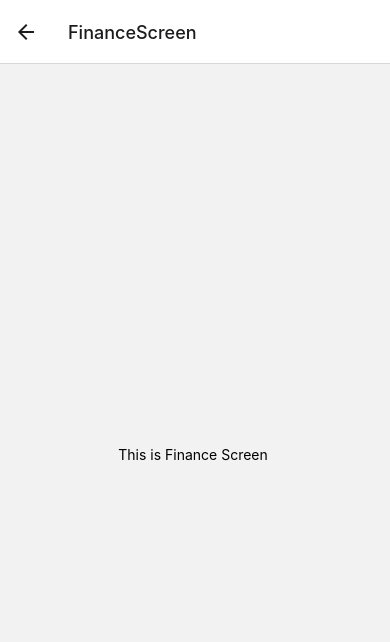
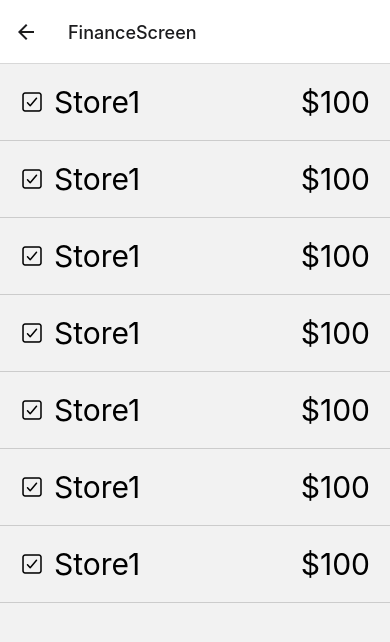
Before and after one commit to huytranquang03/life-game, a React Native app: screen /FinanceScreen in a window 390 px wide. Shown: the top 642 px of the page. Built offline with nearby package versions, Linux system fonts and the light colour scheme.

Commit message:
fix storeItem

```diff
--- a/components/layout/StoreItem.js
+++ b/components/layout/StoreItem.js
@@ -2,31 +2,24 @@ import React from 'react';
 import { View, Text, FlatList, StyleSheet, Pressable } from 'react-native';
 import { Ionicons } from '@expo/vector-icons';
 
-const data = [
-  { id: 1, icon: 'ios-shirt', item: 'Áo thu', price: '$10' },
-];
-
+function StoreItem({ data, onPress }) {
   function renderItem({ item }) {
     return (
       <Pressable
-      onPress={() => handlePress(item.id)}
+        onPress={() => onPress(item)}
         style={({ pressed }) => [styles.item, pressed && styles.pressed]}
       >
         <View style={styles.itemContent}>
+          <View style={styles.leftContainer}>
             <Ionicons name={item.icon} size={24} color="black" />
             <Text style={styles.storeText}>{item.item}</Text>
-        <Text style={styles.text}>{item.price}</Text>
+          </View>
+          <Text style={styles.price}>${item.price}</Text>
         </View>
       </Pressable>
     );
   }
 
-function handlePress(id) {
-  console.log('Pressed item with ID:', id);
-  // Add navigation here
-}
-
-function StoreItem() {
   return (
     <FlatList
       data={data}
@@ -40,22 +33,24 @@ const styles = StyleSheet.create({
   item: {
     borderBottomWidth: 1,
     borderBottomColor: '#ccc',
-    width:700,
+    width: '100%',
   },
   itemContent: {
     flexDirection: 'row',
-    justifyContent: 'space-between',
-    alignItems:'flex-end',
+    justifyContent: 'space-between', // Adjusts items to opposite sides
+    alignItems: 'center',
     padding: 20,
+  },
+  leftContainer: {
+    flexDirection: 'row',
+    alignItems: 'center',
   },
   storeText: {
     marginLeft: 10,
-    fontSize:30,
-    textAlign:'left',
+    fontSize: 30,
   },
-  text: {
-    marginLeft: 10,
-    fontSize:30,
+  price: {
+    fontSize: 30,
   },
   pressed: {
     opacity: 0.5,
--- a/screens/FinanceScreen.js
+++ b/screens/FinanceScreen.js
@@ -1,24 +1,26 @@
 import React from 'react';
-import { View, Button, StyleSheet ,Text} from 'react-native';
+import StoreItem from '../components/layout/StoreItem';
 
 const FinanceScreen = ({ navigation }) => {
+   const data = [
+      {id: 1, icon: 'checkbox-outline', item: 'Store1', price: 100},
+      {id: 2, icon: 'checkbox-outline', item: 'Store1', price: 100},
+      {id: 3, icon: 'checkbox-outline', item: 'Store1', price: 100},
+      {id: 4, icon: 'checkbox-outline', item: 'Store1', price: 100},
+      {id: 5, icon: 'checkbox-outline', item: 'Store1', price: 100},
+      {id: 6, icon: 'checkbox-outline', item: 'Store1', price: 100},
+      {id: 7, icon: 'checkbox-outline', item: 'Store1', price: 100},
+   ]
+   const handlePress = (item) => {
+		console.log("Pressed item with ID:", item.id);
+		navigation.navigate("MainGameScreen", {
+			actions: item.actions,
+		});
+	};
+    return (
+        <StoreItem data={data} onPress={handlePress} />
+    );
 
-    return (
-        <View style={styles.container}>
-              <Text> This is Finance Screen  </Text>
-        </View>
-    );
 };
 
-const styles = StyleSheet.create({
-    container: {
-        flex: 1,
-        justifyContent: 'center',
-        alignItems: 'center',
-    },
-    button: {
-        marginTop: 10,
-    },
-});
-
 export default FinanceScreen;
--- a/screens/RelationshipScreen.js
+++ b/screens/RelationshipScreen.js
@@ -1,5 +1,4 @@
 import React, { useContext } from "react";
-import { StyleSheet } from "react-native";
 import ListItem from "../components/layout/ListItem";
 import { UserContext } from "../store/UserContext";
 
--- a/store/UserContext.js
+++ b/store/UserContext.js
@@ -147,16 +147,28 @@ const UserProvider = ({ children }) => {
 
     const decreaseStats = () => {
       const calculatedStats = stats.map(stat => {
-            return { ...stat, progress: Math.max(0, stat.progress - Math.floor(Math.random() * 5) + 1) };  // Cập nhật giá trị progress bằng cách trừ đi decrement
+          // Xác định giá trị giảm dựa trên độ tuổi
+          let decrement;
+          if (age >= 1 && age <= 39) {
+              decrement = Math.floor(Math.random() * 5) + 1; // Giảm từ 1 đến 5
+          } else if (age >= 40 && age <= 80) {
+              decrement = Math.floor(Math.random() * 10) + 1; // Giảm từ 1 đến 10
+          } else {
+              decrement = 0; // Không giảm nếu nằm ngoài khoảng tuổi đã chỉ định
+          }
+
+          return { ...stat, progress: Math.max(0, stat.progress - decrement) };
       });
+
       const calculatedIntelStats = intelStats.map(intelStat => {
-            return { ...intelStat, progress: Math.max(0, intelStat.progress - Math.floor(Math.random() * 5) + 1) };  // Cập nhật giá trị progress bằng cách trừ đi decrement
+          return { ...intelStat, progress: Math.max(0, intelStat.progress - Math.floor(Math.random() * 5) + 1) };
       });
 
       setIntelStats(calculatedIntelStats);
       setStats(calculatedStats); // Cập nhật state của stats với giá trị mới đã được tính toán
       setGrade(Math.max(0, grade - Math.floor(Math.random() * 5) + 1))
   };
+
 
     const plusAge = () => {
         setTime(0);
```
Lines whose indentation alone changed are shown as unchanged.
